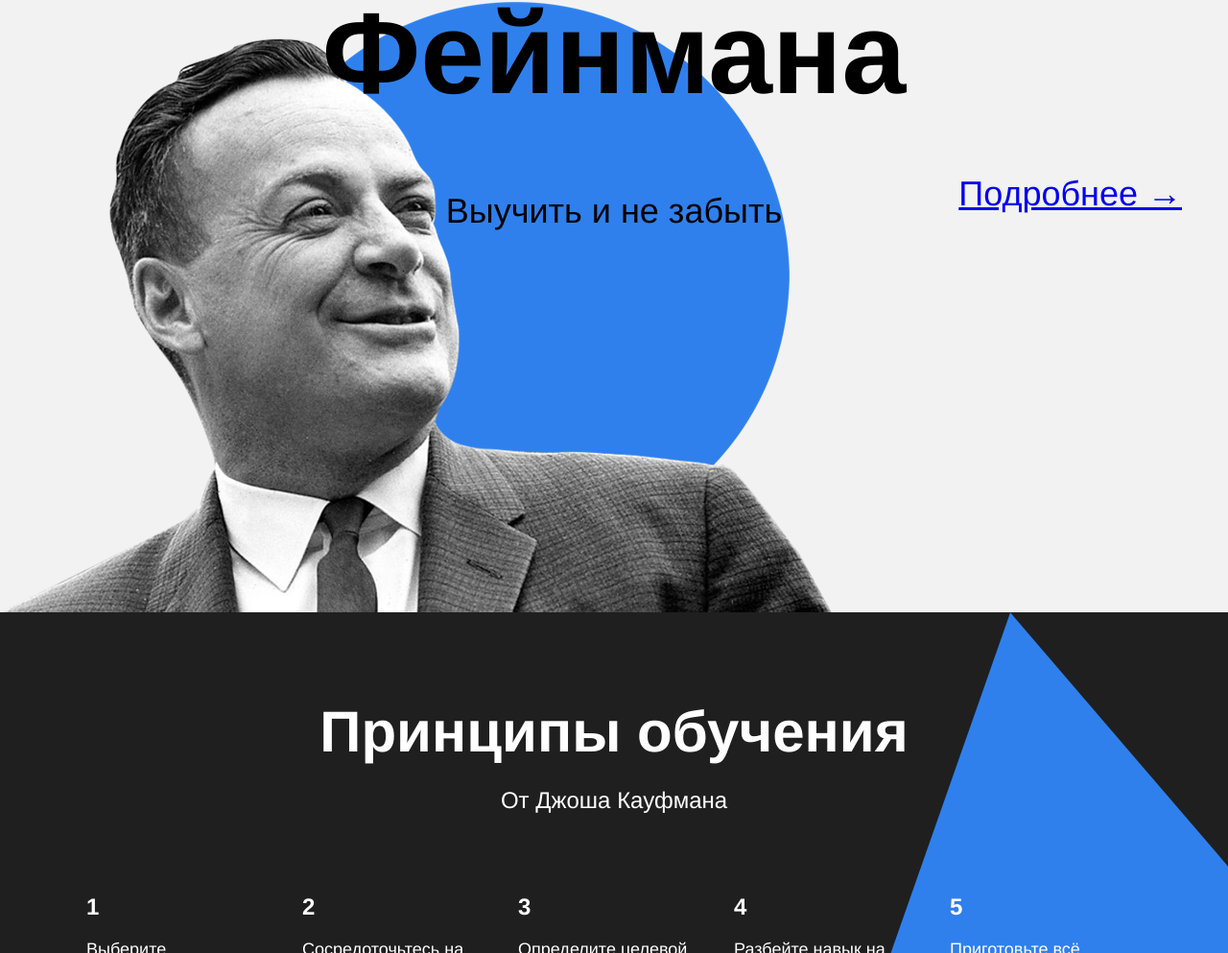
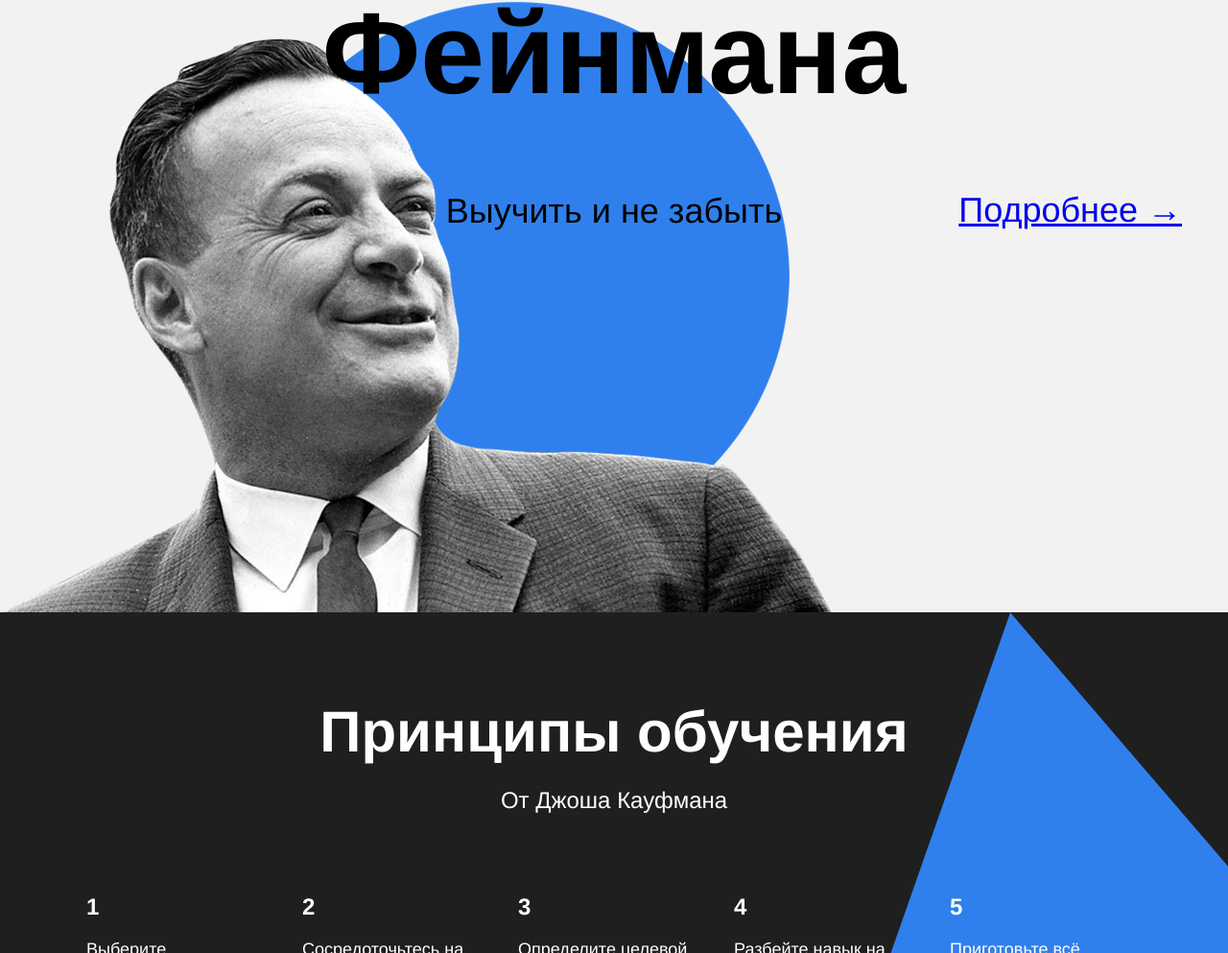
Before and after one commit to PleykoA/how-to-learn, a plain HTML site: page index.html in a window 1280 px wide. Shown: the part 2261-3254 px from the top of the page at 96% size. Drawn offline with Linux system fonts and the light colour scheme.

Commit message:
new commit

```diff
--- a/styles/style.css
+++ b/styles/style.css
@@ -248,8 +248,6 @@ li {
   line-height: 51px;
   font-size: 36px;
   font-weight: normal;
-  line-height: 50%;
-
 }
 .feynman_image {
   width: 867px;
```
